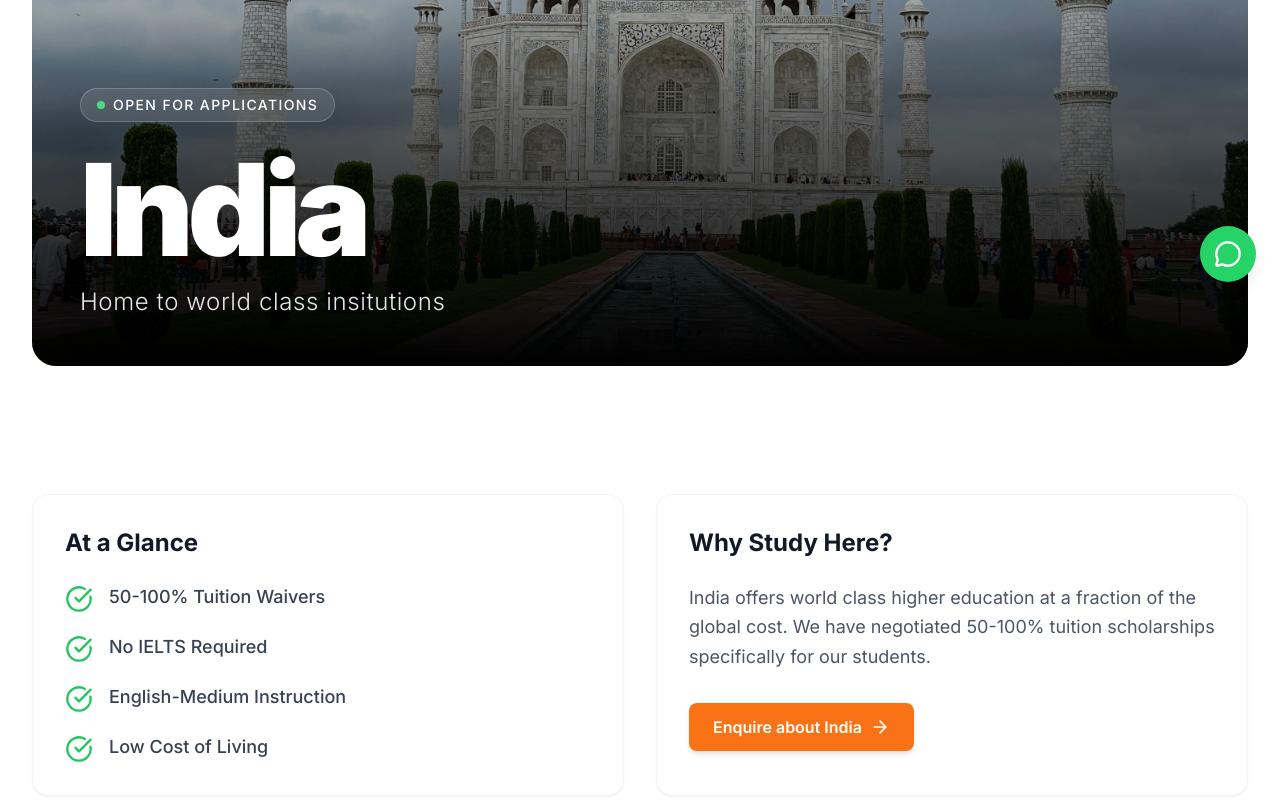
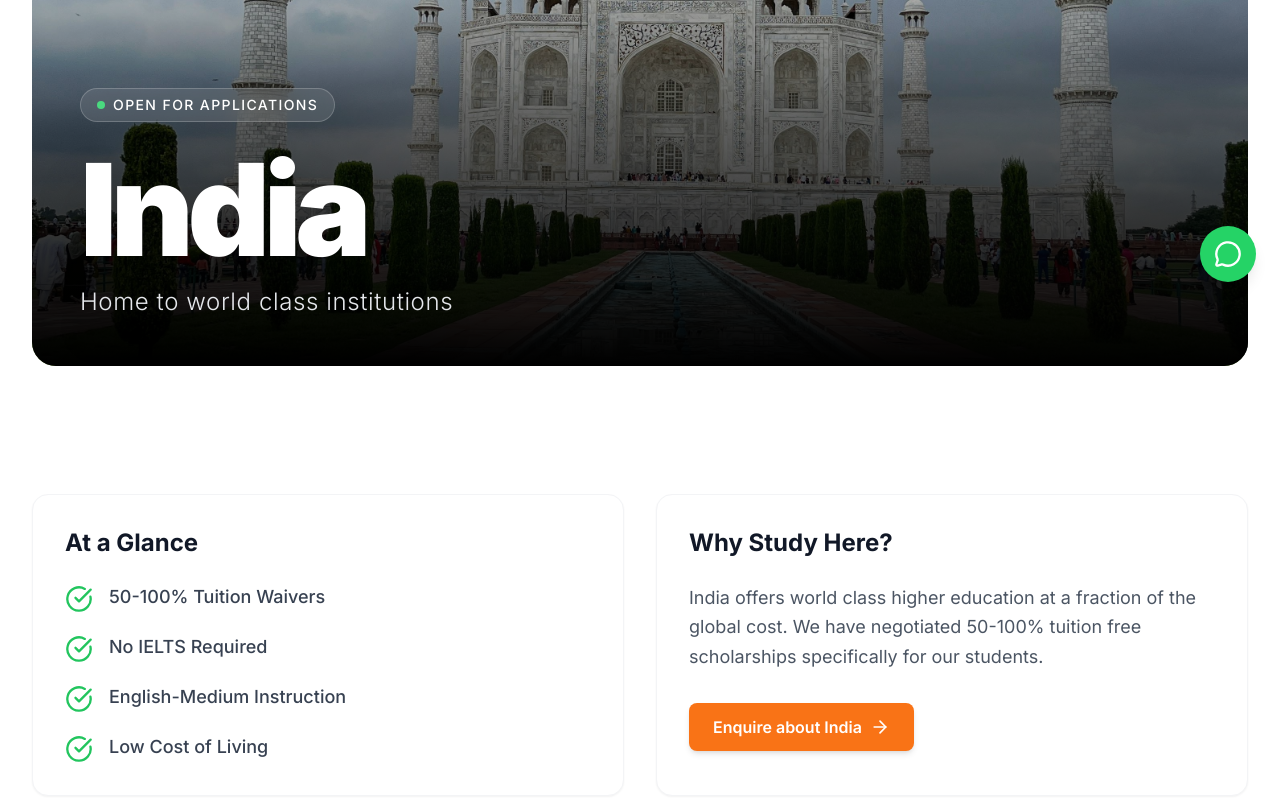
Before and after one commit to anoexpected/ripec, a Next.js app: page /destinations in a window 1280 px wide. Shown: the part 494-1294 px from the top of the page. Built offline with nearby package versions, Linux system fonts and the light colour scheme; no server answers.

Commit message:
style: update text for clarity and accuracy across multiple pages, including institution names and scholarship details

```diff
--- a/app/about/page.tsx
+++ b/app/about/page.tsx
@@ -152,7 +152,7 @@ export default function About() {
                         Guided by Experience. Led by Dr. Tendai Mavundutse.
                     </h2>
                     <p className="text-base sm:text-lg md:text-xl text-gray-600 mb-8 md:mb-10 leading-relaxed max-w-2xl mx-auto">
-                        RIPEC was founded by Zimbabwe's former Director of National Scholarships, a leader with four decades of experience in education and student placement at the highest levels of government.
+                        RIPEC was founded by Zimbabwe's former Director of National Scholarships, a leader with three decades of experience in education and student placement at the highest levels of government.
                     </p>
                     <Link
                         href="/profile"
--- a/app/destinations/page.tsx
+++ b/app/destinations/page.tsx
@@ -8,10 +8,10 @@ import { useSearchParams, useRouter } from "next/navigation";
 const countries = {
     india: {
         name: "India",
-        tagline: "Home to world class insitutions",
+        tagline: "Home to world class institutions",
         image: "/countries/india.jpg",
         description:
-            "India offers world class higher education at a fraction of the global cost. We have negotiated 50-100% tuition scholarships specifically for our students.",
+            "India offers world class higher education at a fraction of the global cost. We have negotiated 50-100% tuition free scholarships specifically for our students.",
         benefits: [
             "50-100% Tuition Waivers",
             "No IELTS Required",
--- a/app/profile/page.tsx
+++ b/app/profile/page.tsx
@@ -26,7 +26,7 @@ const credentials = [
         icon: GraduationCap,
         degree: "PhD",
         field: "Educational Administration",
-        institution: "University of Zimbabwe",
+        institution: "Atlantic International University, USA",
     },
     {
         icon: Award,
@@ -193,7 +193,7 @@ export default function Profile() {
                     <div className="text-orange-500 text-6xl sm:text-7xl md:text-8xl lg:text-9xl font-serif leading-none mb-6 sm:mb-8">"</div>
 
                     <blockquote className="font-serif text-xl sm:text-2xl md:text-3xl lg:text-4xl text-white leading-relaxed mb-8 sm:mb-10 md:mb-12">
-                        I did not start RIPEC to be another agency. I started it because I know exactly why students get rejected, and I know exactly how to get them accepted.
+                        I did not start RIPEC to be another agency. I started it because I know why students get rejected, and I know how to get them accepted.
                     </blockquote>
 
                     {/* Signature */}
--- a/components/home/Destinations.tsx
+++ b/components/home/Destinations.tsx
@@ -8,7 +8,7 @@ const destinations = [
         slug: "india",
         image: "/countries/india.jpg",
         description:
-            "Home to world-class technical institutes. We secure 50–100% tuition waivers for eligible students.",
+            "Home to world class institutions. We secure 50–100% tuition waivers for eligible students.",
     },
     {
         name: "China",
--- a/components/home/StudentVoices.tsx
+++ b/components/home/StudentVoices.tsx
@@ -27,7 +27,7 @@ const quotes = [
         name: "Tanaka Mutasa",
         destination: "India",
         flag: "🇮🇳",
-        quote: "RIPEC made my dream of studying medicine a reality. The scholarship they secured covered 100% of my tuition!",
+        quote: "RIPEC made my dream of studying DPharm a reality. The scholarship they secured covered 75% of my tuition!",
         avatar: "/images/avatar1.jpg",
     },
     {
```
